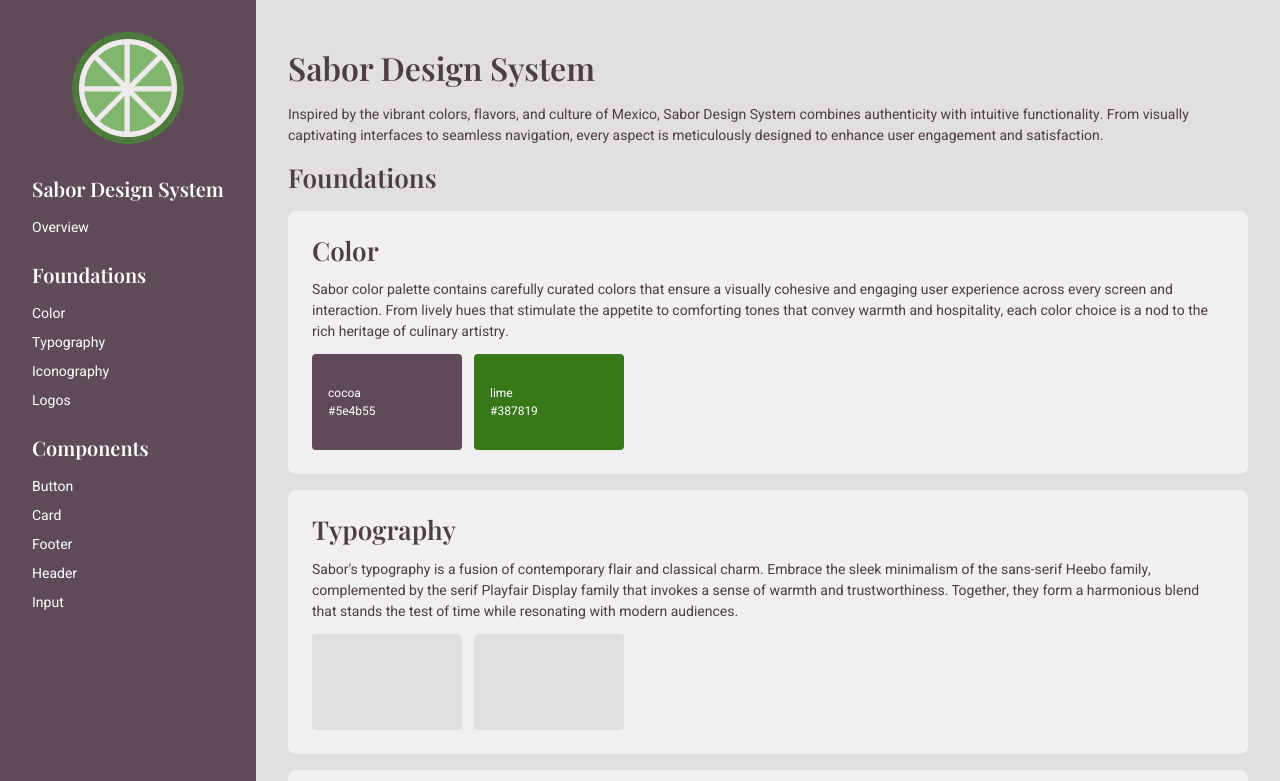
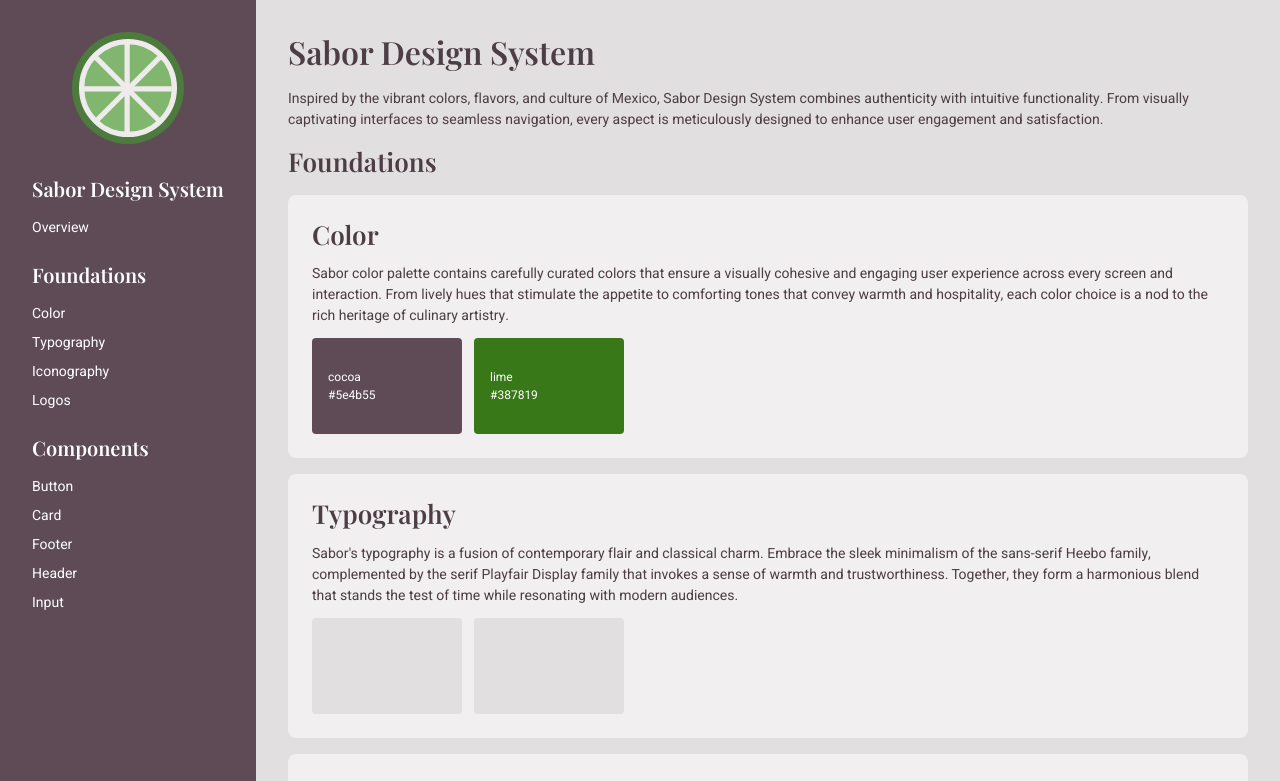
Before and after one commit to mranenko/sabor-design-system, a React (Vite) app: page / in a window 1280 px wide. Shown: the top 781 px of the page. Built offline with nearby package versions, Linux system fonts and the light colour scheme.

Commit message:
padding fix

```diff
--- a/src/assets/styles/layouts/main.scss
+++ b/src/assets/styles/layouts/main.scss
@@ -1,6 +1,6 @@
 .main {
   background: var(--color-background-dark);
   color: var(--color-foreground);
-  padding: 3rem 2rem 3rem 18rem;
+  padding: 2rem 2rem 2rem 18rem;
   width: 100%;
 }
```
